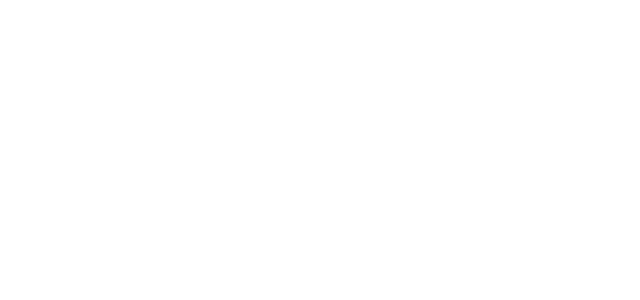
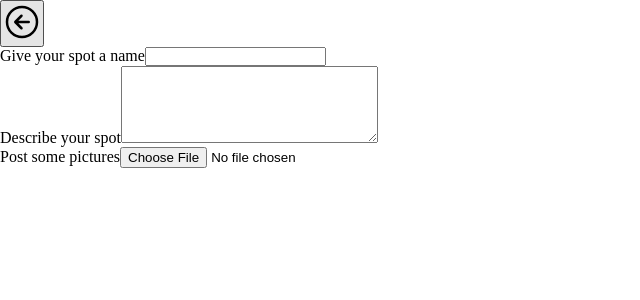
Before and after one commit to amacsha/Free-Train, a React (Vite) app in the folder client/: page /newSpot in a window 1280 px wide. Shown: the top 300 px of the page, without its empty margins (0-640 px from the left). Built offline with nearby package versions, Linux system fonts and the light colour scheme.

Commit message:
form built out

```diff
--- a/client/src/components/NewSpotForm.jsx
+++ b/client/src/components/NewSpotForm.jsx
@@ -1,6 +1,48 @@
+import { IoArrowBackCircleOutline } from "react-icons/io5";
+import { Link } from "react-router-dom";
+import { useState } from "react";
+
+
 function NewSpotForm() {
+  let [name, setName] = useState("")
+  let [description, setDescription] = useState("")
+  let [files, setFiles] = useState([])
+
+  function updateName(e){
+    setName(e.target.value)
+  }
+
+  function updateDescription(e){
+    setDescription(e.target.value)
+  }
+
+  function updateFiles(file) {
+    setFiles([...files, file[0]])
+  }
+
   return (
-    <div id="new-spot-form"></div>
+    <div id="new-spot-form">
+      <Link to="/mapScreen">
+        <button className="back-button"><IoArrowBackCircleOutline size="40"/></button>
+      </Link>
+      <form >
+        <div className="formItem">
+          <label htmlFor="name"> Give your spot a name</label>
+          <input type="text" id="name" onChange={updateName} value={name}/>
+        </div>
+        <div className="formItem">
+          <label htmlFor="description">Describe your spot</label>
+          <textarea id="description" cols="30" rows="5" onChange={updateDescription} value={description}></textarea>
+        </div>
+        <div className="imageUpload">
+          <label htmlFor="uploadImage">Post some pictures</label>
+          <input type="file" accept=".jpg,.png," id="uploadImage" onChange={(e) => updateFiles(e.target.files)}/>
+          <div className="imageDisplay">
+            {files.map(image => {return (<img key={image.url} src={URL.createObjectURL(image)} height="200px"/>)})}
+          </div>
+        </div>
+      </form>
+    </div>
   );
 }
 
```
